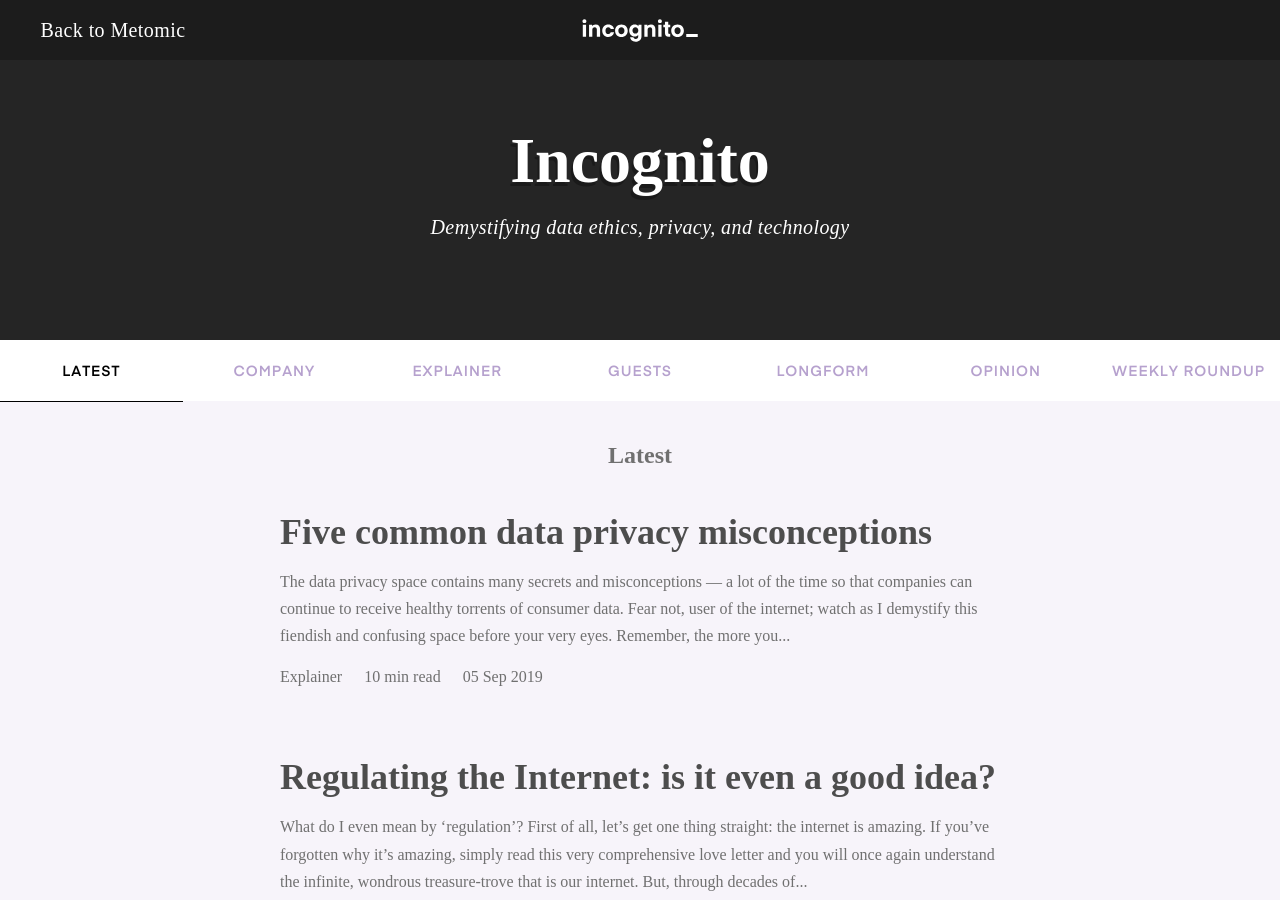
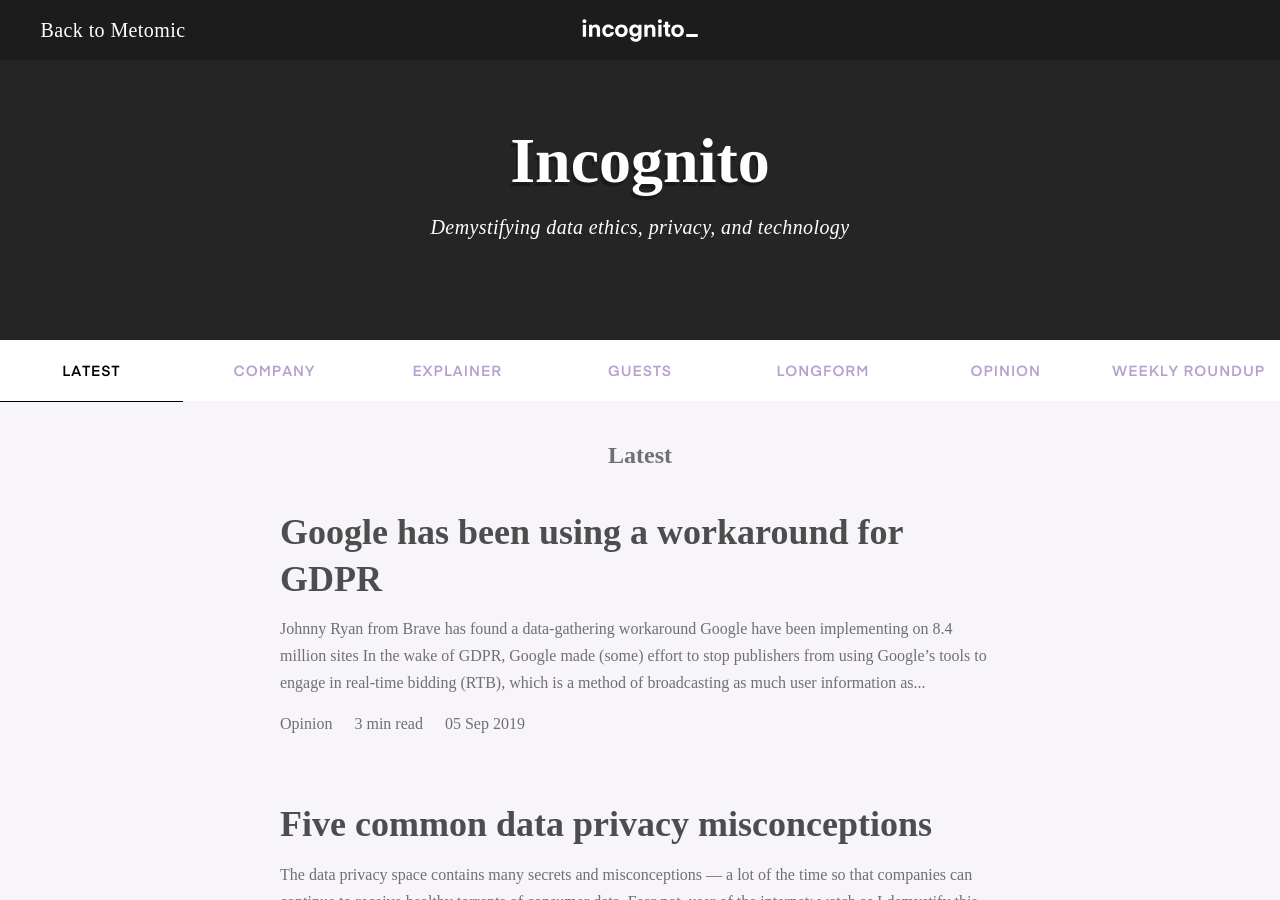
Before and after one commit to metomic/blog, a Jekyll site: the page built from index.md, in a window 1280 px wide and 900 px high. Built offline with Jekyll 4.4.1, drawn with Linux system fonts in a browser that asks for light colours; some web fonts are replaced; comment, search, counter and statistics services are not loaded; some of the changed lines change nothing that is shown.

Commit message:
fuck gdpr

```diff
--- /dev/null
+++ b/_posts/2019-09-05-google-gdpr-workaround.md
@@ -0,0 +1,44 @@
+---
+layout: post
+title:  "Google has been using a workaround for GDPR"
+description: "Brave find that Google have been using a workaround for GDPR, specifically with real-time bidding, so that they can gather more data and ad revenue. They could get a full gdpr fine"
+categories: "Opinion"
+author: "Georgia Iacovou"
+socialImage: /images/google-pushed-pages.jpg
+themeColor: "#F5BB5F"
+date:   2019-09-05 13:18:00
+---
+
+## [Johnny Ryan from Brave](https://brave.com/google-gdpr-workaround/) has found a data-gathering workaround Google have been implementing on 8.4 million sites
+
+In the wake of GDPR, Google made (some) effort to stop publishers from using Google's tools to engage in real-time bidding ([RTB](https://blog.metomic.io/main/2019/03/29/RTB-fast-secret-auctions-with-your-data/html)), which is a method of broadcasting as much user information as possible to as many advertisers as possible (hundreds at once), upon visiting a single website — all in a matter of milliseconds.
+
+**Just so we're clear:** the information Google have and will share during RTB is not just 'likes riding bikes'. It's a complex web of data points which helps them understand who you are, ranging from religion to sexual orientation. Just look at this [handy list of codes they use](https://developers.google.com/authorized-buyers/rtb/downloads/publisher-verticals).
+
+> Real-time bidding in its current form is toxic. The speed and scale of the broadcast is incapable of complying with the GDPR’s security principle
+*Ravi Naik, data rights solicitor*
+
+Under GDPR (and under common sense), RTB isn't exactly a stellar example of ethical data practices, which is why **Google stopped sharing unique user IDs with advertisers** — these would help advertisers more easily know who is who, and therefore what ads to serve. In their 'cookie matching' [documentation](https://developers.google.com/authorized-buyers/rtb/cookie-guide) they even say this: "Google does not accept any user information provided by the buyer (such as the cookie, user demographics, etc.)"
+
+**Translation:** "you, the publisher, can engage in RTB if you want, but we will not be matching the user data *we* have with the data that *you* have."
+
+Making such a match would obviously be extremely useful if what you want is even more data and even more ad revenue. So here's how they got around their own 'rules' and the GDPR:
+
+## The workaround is called Push Pages
+
+What Push Pages does is, upon a user visiting a site, load another hidden HTML page that the user cannot see. How this secret invisible web page acts as a workaround
+
+1. The page is nothing, but the NAME of the page is always "cookie_push.html" followed by nearly 2000 other characters
+2. This very long file name that Google generate is unique, and it's one per user
+3. *Ding ding ding*: there's your new, workaround version of a user ID — the information you are now sharing is not actually anonymous.
+
+**A mastery of de-anonymisation:** advertisers can now look at these IDs and the associated data, match it with data they have, and continue to do real-time bidding on you, the unsuspecting user.
+
+**How is this even allowed?**
+
+- It's not — it's very secret and smart
+- Your ad-blocker or cookie prevention tactics are ineffective against this because a HTML page **is technically not a cookie.**
+
+**Get your fining boots on**: the Irish Data Protection Commission is going to [start an investigation.](https://brave.com/dpc-google/) If they don't like what they find, they'll likely fine the full amount, which in this case is $27 billion. That would massively over-shadow any fine we've seen so far.
+
+This fine sort of really needs to happen; so far businesses have been very choosy about how they handle their GDPR compliance, including coming up with clever workarounds like this one. There are [many others out there](https://blog.metomic.io/main/2019/04/23/cookies-are-a-perfect-and-irresistible-distraction-from-other-bad-things.html), but the thing that sets this one apart is that Google did it, and the regulators know about it.
```
Also changed, not shown: _posts/2019-08-27-privacy-sandbox.md (+0 -1 lines), 2 other files.
